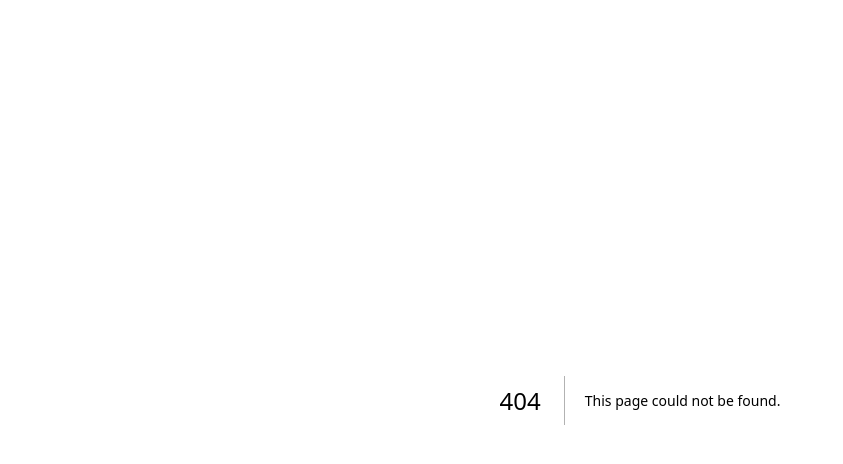
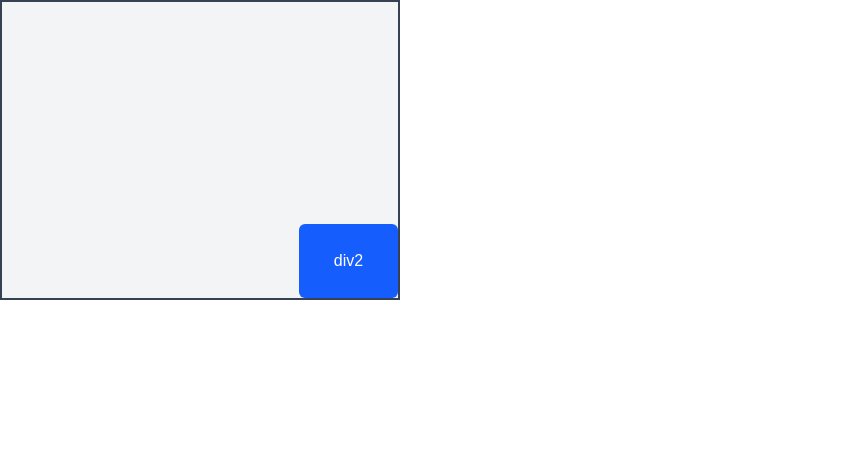
Before and after one commit to vishal911m/React-Practice, a Next.js app: page /flex in a window 1280 px wide. Before the commit this address had no page. Shown: the top 464 px of the page, without its empty margins (0-843 px from the left). Built offline with nearby package versions, Linux system fonts and the light colour scheme.

Commit message:
Flex box

```diff
--- /dev/null
+++ b/app/flex/page.js
@@ -0,0 +1,13 @@
+import React from 'react'
+
+const page = () => {
+  return (
+    <div class="relative w-[400px] h-[300px] border-2 border-gray-700 bg-gray-100">
+      <div class="absolute w-1/4 h-1/4 bottom-0 right-0 bg-blue-600 text-white flex items-center justify-center rounded-md">
+        div2
+      </div>
+    </div>
+  )
+}
+
+export default page
```
